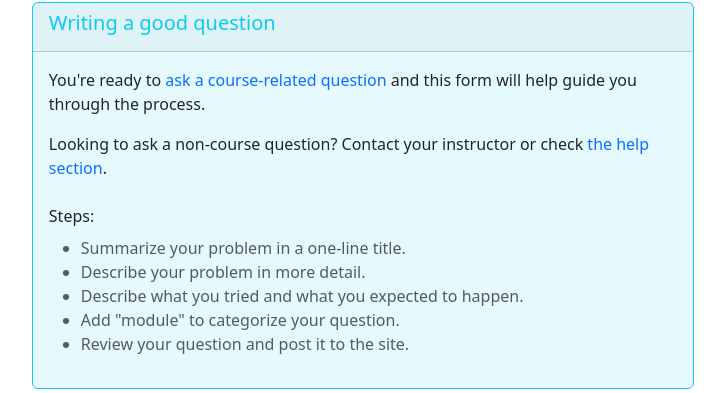
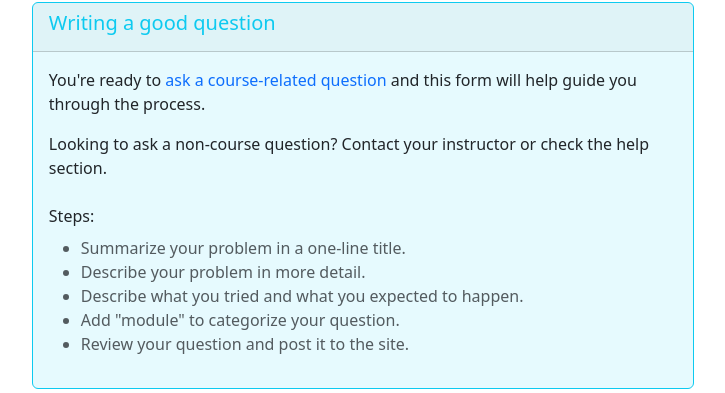
Before and after one commit to HuyNguyenNewbie266/CourseWorkSubmition_COMP1841, a PHP site: page /add_Post in a window 1280 px wide. Shown: the part 217-610 px from the top of the page, without its empty margins (277-1002 px from the left). Run offline with PHP 8.4, Linux system fonts and the light colour scheme; the visitor is signed in with stand-in values (Sample User, id 1); data comes from the database, SQL or seed files in the repository.

Commit message:
Update add_Post.html.php

```diff
--- a/web1-project-final/templates/add_Post.html.php
+++ b/web1-project-final/templates/add_Post.html.php
@@ -15,7 +15,7 @@
                         You're ready to <span class="font-weight-bold text-primary">ask a course-related question</span> and this form will help guide you through the process.
                     </p>
                     <p class="mb-4">
-                        Looking to ask a non-course question? Contact your instructor or check <a href="/help" class="text-primary">the help section</a>.
+                        Looking to ask a non-course question? Contact your instructor or check the help section.
                     </p>
                     <div>
                         <p class="font-weight-bold mb-2">Steps:</p>
@@ -162,4 +162,5 @@ document.getElementById('question-form').addEventListener('submit', function(eve
         return;
     }
 });
+
 </script>
```
